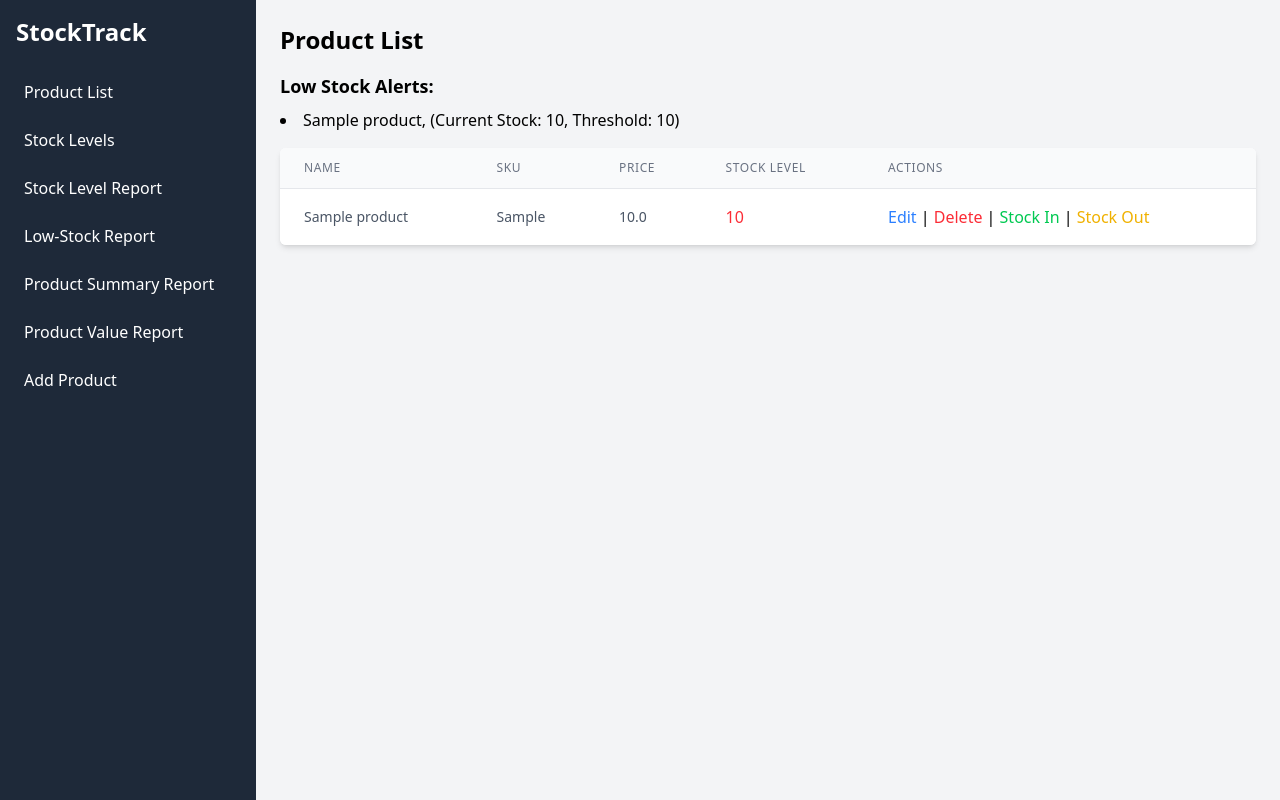
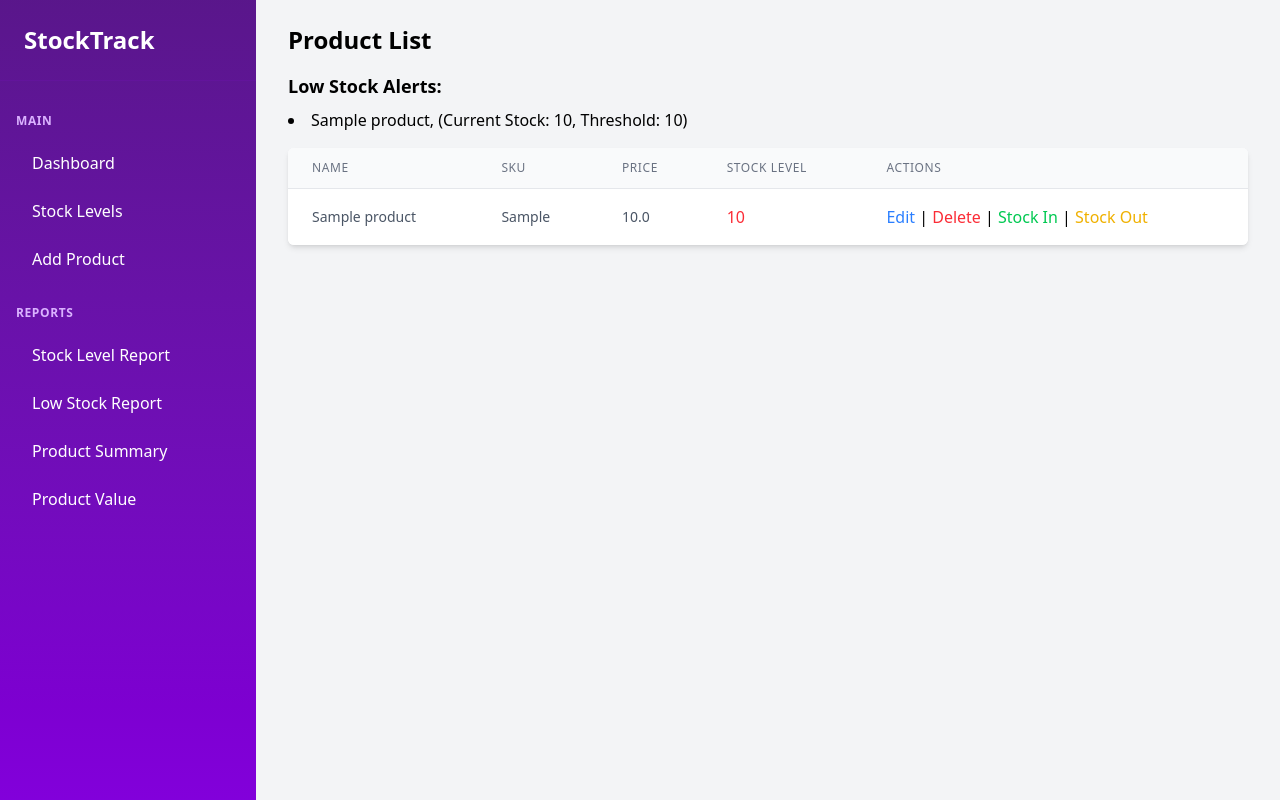
Before and after one commit to jujubear24/inventory_app, a Flask app: page / in a window 1280 px wide. Run offline with Flask 3, Linux system fonts and the light colour scheme; tables that the repository leaves empty hold one stand-in row (values such as "Sample post").

Commit message:
feat[base.html]: Add cleaner colour for the side bar

```diff
--- a/static/css/output.css
+++ b/static/css/output.css
@@ -13,6 +13,10 @@
     --color-indigo-500: oklch(0.585 0.233 277.117);
     --color-indigo-600: oklch(0.511 0.262 276.966);
     --color-indigo-700: oklch(0.457 0.24 277.023);
+    --color-purple-300: oklch(0.827 0.119 306.383);
+    --color-purple-700: oklch(0.496 0.265 301.924);
+    --color-purple-800: oklch(0.438 0.218 303.724);
+    --color-purple-900: oklch(0.381 0.176 304.987);
     --color-gray-50: oklch(0.985 0.002 247.839);
     --color-gray-100: oklch(0.967 0.003 264.542);
     --color-gray-200: oklch(0.928 0.006 264.531);
@@ -34,8 +38,10 @@
     --text-2xl--line-height: calc(2 / 1.5);
     --font-weight-medium: 500;
     --font-weight-semibold: 600;
+    --font-weight-bold: 700;
     --tracking-wider: 0.05em;
     --radius-md: 0.375rem;
+    --radius-lg: 0.5rem;
     --ease-in: cubic-bezier(0.4, 0, 1, 1);
     --ease-out: cubic-bezier(0, 0, 0.2, 1);
     --ease-in-out: cubic-bezier(0.4, 0, 0.2, 1);
@@ -368,8 +374,14 @@
   .mt-4 {
     margin-top: calc(var(--spacing) * 4);
   }
+  .mt-6 {
+    margin-top: calc(var(--spacing) * 6);
+  }
   .mb-2 {
     margin-bottom: calc(var(--spacing) * 2);
+  }
+  .mb-3 {
+    margin-bottom: calc(var(--spacing) * 3);
   }
   .mb-4 {
     margin-bottom: calc(var(--spacing) * 4);
@@ -876,6 +888,13 @@
   }
   .justify-items-stretch {
     justify-items: stretch;
+  }
+  .space-y-1 {
+    :where(& > :not(:last-child)) {
+      --tw-space-y-reverse: 0;
+      margin-block-start: calc(calc(var(--spacing) * 1) * var(--tw-space-y-reverse));
+      margin-block-end: calc(calc(var(--spacing) * 1) * calc(1 - var(--tw-space-y-reverse)));
+    }
   }
   .space-y-reverse {
     :where(& > :not(:last-child)) {
@@ -967,6 +986,9 @@
     text-overflow: ellipsis;
     white-space: nowrap;
   }
+  .overflow-auto {
+    overflow: auto;
+  }
   .overflow-hidden {
     overflow: hidden;
   }
@@ -981,6 +1003,9 @@
   }
   .rounded {
     border-radius: 0.25rem;
+  }
+  .rounded-lg {
+    border-radius: var(--radius-lg);
   }
   .rounded-md {
     border-radius: var(--radius-md);
@@ -1096,6 +1121,9 @@
   .border-gray-300 {
     border-color: var(--color-gray-300);
   }
+  .border-purple-800\/30 {
+    border-color: color-mix(in oklab, var(--color-purple-800) 30%, transparent);
+  }
   .border-transparent {
     border-color: transparent;
   }
@@ -1146,6 +1174,10 @@
     --tw-gradient-position: in oklab;
     background-image: conic-gradient(var(--tw-gradient-stops));
   }
+  .bg-gradient-to-b {
+    --tw-gradient-position: to bottom in oklab;
+    background-image: linear-gradient(var(--tw-gradient-stops));
+  }
   .bg-radial {
     --tw-gradient-position: in oklab;
     background-image: radial-gradient(var(--tw-gradient-stops));
@@ -1156,6 +1188,14 @@
   .via-none {
     --tw-gradient-via-stops: initial;
   }
+  .from-purple-900 {
+    --tw-gradient-from: var(--color-purple-900);
+    --tw-gradient-stops: var(--tw-gradient-via-stops, var(--tw-gradient-position), var(--tw-gradient-from) var(--tw-gradient-from-position), var(--tw-gradient-to) var(--tw-gradient-to-position));
+  }
+  .to-purple-700 {
+    --tw-gradient-to: var(--color-purple-700);
+    --tw-gradient-stops: var(--tw-gradient-via-stops, var(--tw-gradient-position), var(--tw-gradient-from) var(--tw-gradient-from-position), var(--tw-gradient-to) var(--tw-gradient-to-position));
+  }
   .box-decoration-clone {
     -webkit-box-decoration-break: clone;
     box-decoration-break: clone;
@@ -1319,14 +1359,23 @@
   .px-6 {
     padding-inline: calc(var(--spacing) * 6);
   }
+  .px-8 {
+    padding-inline: calc(var(--spacing) * 8);
+  }
   .py-2 {
     padding-block: calc(var(--spacing) * 2);
   }
+  .py-2\.5 {
+    padding-block: calc(var(--spacing) * 2.5);
+  }
   .py-3 {
     padding-block: calc(var(--spacing) * 3);
   }
   .py-4 {
     padding-block: calc(var(--spacing) * 4);
+  }
+  .py-6 {
+    padding-block: calc(var(--spacing) * 6);
   }
   .text-center {
     text-align: center;
@@ -1393,6 +1442,10 @@
     --tw-leading: 1;
     line-height: 1;
   }
+  .font-bold {
+    --tw-font-weight: var(--font-weight-bold);
+    font-weight: var(--font-weight-bold);
+  }
   .font-medium {
     --tw-font-weight: var(--font-weight-medium);
     font-weight: var(--font-weight-medium);
@@ -1492,6 +1545,9 @@
   }
   .text-green-500 {
     color: var(--color-green-500);
+  }
+  .text-purple-300 {
+    color: var(--color-purple-300);
   }
   .text-red-500 {
     color: var(--color-red-500);
@@ -1962,6 +2018,13 @@
       }
     }
   }
+  .hover\:bg-white\/10 {
+    &:hover {
+      @media (hover: hover) {
+        background-color: color-mix(in oklab, var(--color-white) 10%, transparent);
+      }
+    }
+  }
   .hover\:underline {
     &:hover {
       @media (hover: hover) {
@@ -2090,6 +2153,48 @@
   inherits: false;
   initial-value: 0;
 }
+@property --tw-gradient-position {
+  syntax: "*";
+  inherits: false;
+}
+@property --tw-gradient-from {
+  syntax: "<color>";
+  inherits: false;
+  initial-value: #0000;
+}
+@property --tw-gradient-via {
+  syntax: "<color>";
+  inherits: false;
+  initial-value: #0000;
+}
+@property --tw-gradient-to {
+  syntax: "<color>";
+  inherits: false;
+  initial-value: #0000;
+}
+@property --tw-gradient-stops {
+  syntax: "*";
+  inherits: false;
+}
+@property --tw-gradient-via-stops {
+  syntax: "*";
+  inherits: false;
+}
+@property --tw-gradient-from-position {
+  syntax: "<length-percentage>";
+  inherits: false;
+  initial-value: 0%;
+}
+@property --tw-gradient-via-position {
+  syntax: "<length-percentage>";
+  inherits: false;
+  initial-value: 50%;
+}
+@property --tw-gradient-to-position {
+  syntax: "<length-percentage>";
+  inherits: false;
+  initial-value: 100%;
+}
 @property --tw-leading {
   syntax: "*";
   inherits: false;
--- a/templates/base.html
+++ b/templates/base.html
@@ -4,35 +4,65 @@
 <head>
     <meta charset="UTF-8">
     <meta name="viewport" content="width=device-width, initial-scale=1.0">
-    <title>{%  block title %} Inventory Management System{% endblock %}</title>
+    <title>{% block title %} Inventory Management System{% endblock %}</title>
     <link href="{{ url_for('static', filename='css/output.css') }}?v={{ config['CACHE_BUSTER'] }}" rel="stylesheet">
-
 </head>
 
 <body class="bg-gray-100 font-sans">
     <div class="flex h-screen">
+        <!-- Sidebar with gradient background -->
+        <aside class="w-64 bg-gradient-to-b from-purple-900 to-purple-700 text-white overflow-y-auto">
+            <div class="p-6 border-b border-purple-800/30">
+                <div class="text-2xl font-bold">StockTrack</div>
+            </div>
 
-        <aside class="w-64 bg-gray-800 text-white p-4">
-            <div class="text-2xl font-semibold mb-6">StockTrack</div>
-            <nav>
-                <a href="{{ url_for('routes.product_list') }}" class="block p-2 hover:bg-gray-700 rounded mb-2">Product List</a>
-                <a href="{{ url_for('routes.stock_levels') }}" class="block p-2 hover:bg-gray-700 rounded mb-2">Stock Levels</a>
-                <a href="{{ url_for('routes.stock_level_report') }}" class="block p-2 hover:bg-gray-700 rounded mb-2">
-                    Stock Level Report
-                </a>
-                <a href="{{ url_for('routes.low_stock_report') }}" class="block p-2 hover:bg-gray-700 rounded mb-2">Low-Stock
-                    Report</a>
-                <a href="{{ url_for('routes.product_summary_report') }}" class="block p-2 hover:bg-gray-700 rounded mb-2">Product
-                    Summary Report</a>
-                <a href="{{ url_for('routes.product_value_report') }}" class="block p-2 hover:bg-gray-700 rounded mb-2">Product
-                    Value Report</a>
-                <a href="{{ url_for('routes.add_product') }}" class="block p-2 hover:bg-gray-700 rounded mb-2">Add Product</a>
-            </nav>
+            <!-- Navigation sections -->
+            <div class="p-4">
+                <div class="text-xs font-semibold uppercase tracking-wider text-purple-300 mb-3 mt-4">Main</div>
+                <nav class="space-y-1">
+                    <a href="{{ url_for('routes.product_list') }}"
+                        class="block py-2.5 px-4 rounded-lg hover:bg-white/10 transition-colors flex items-center text-white">
+                        Dashboard
+                    </a>
+                    <a href="{{ url_for('routes.stock_levels') }}"
+                        class="block py-2.5 px-4 rounded-lg hover:bg-white/10 transition-colors flex items-center text-white">
+                        Stock Levels
+                    </a>
+                    <a href="{{ url_for('routes.add_product') }}"
+                        class="block py-2.5 px-4 rounded-lg hover:bg-white/10 transition-colors flex items-center text-white">
+                        Add Product
+                    </a>
+                </nav>
+
+                <div class="text-xs font-semibold uppercase tracking-wider text-purple-300 mb-3 mt-6">Reports</div>
+                <nav class="space-y-1">
+                    <a href="{{ url_for('routes.stock_level_report') }}"
+                        class="block py-2.5 px-4 rounded-lg hover:bg-white/10 transition-colors flex items-center text-white">
+                        Stock Level Report
+                    </a>
+                    <a href="{{ url_for('routes.low_stock_report') }}"
+                        class="block py-2.5 px-4 rounded-lg hover:bg-white/10 transition-colors flex items-center text-white">
+                        Low Stock Report
+                    </a>
+                    <a href="{{ url_for('routes.product_summary_report') }}"
+                        class="block py-2.5 px-4 rounded-lg hover:bg-white/10 transition-colors flex items-center text-white">
+                        Product Summary
+                    </a>
+                    <a href="{{ url_for('routes.product_value_report') }}"
+                        class="block py-2.5 px-4 rounded-lg hover:bg-white/10 transition-colors flex items-center text-white">
+                        Product Value
+                    </a>
+                </nav>
+            </div>
         </aside>
 
-        <main class="flex-1 p-6 overflow-y-auto">
-            {% block content %}{% endblock %}
+        <!-- Main content -->
+        <main class="flex-1 overflow-auto">
+            <div class="py-6 px-8">
+                {% block content %}{% endblock %}
+            </div>
         </main>
     </div>
 </body>
+
 </html>
```
